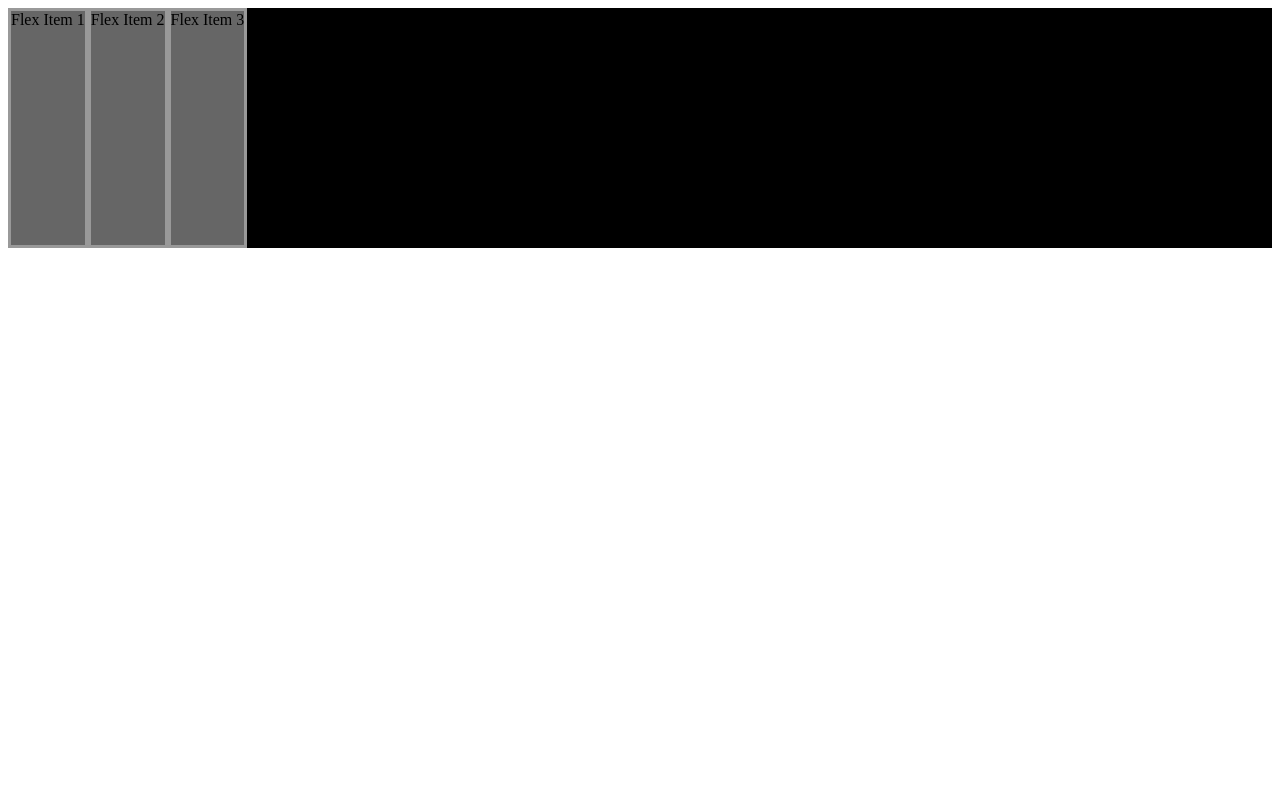
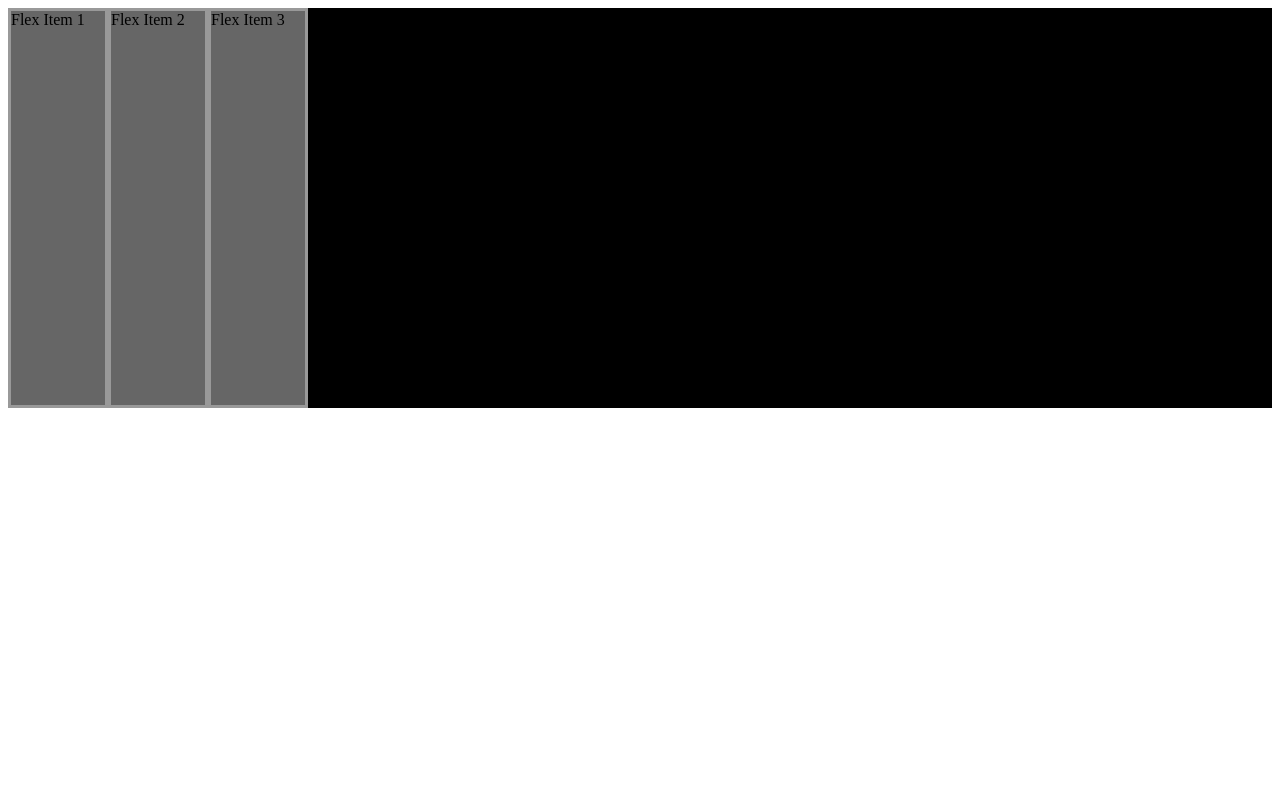
Before and after one commit to JoelSilvi/Css-flexbox, a plain HTML site: page index.html in a window 1280 px wide. Shown: the top 785 px of the page. Drawn offline with Linux system fonts and the light colour scheme.

Commit message:
flex-basis shorthand flex

```diff
--- a/index.html
+++ b/index.html
@@ -15,7 +15,7 @@
 
     .container {
       background-color: black;
-      height: 30vh;
+      height: 400px;
       width: 100%;
 
       /* caja flexible de línea */
@@ -44,16 +44,22 @@
 
     .item {
       border: medium solid #999;
+      /* width: 100px; */
+      /* height: 20%; */
+      /* width: 20%; */
       background-color: #666;
-      /* width: 100px; */
-      /* width: 20%; */
       flex-grow: 0;
       /*valor por defecto es 0, cuando la caja flexbox tenga espacio sobrante, es la habilidad de crecer, no se aceptan negativos*/
       flex-shrink: 1;
       /* valor por defecto es 1, cuando la caja flexbox no tenga espacio sobrante, es la habilidad de encogerse, no se aceptan valores negativos */
       flex-basis: auto;
+      flex-basis: 100px;
+      /* Es el tamaño del elemento hijo dentro de la línea de la caja flexbox,
+       Si la caja flexbox tiene dirección de fila, flex-basis representa el width,
+       Si la caja flexbox tiene dirección de columna, flex-basis representa el height  */
       /* valor por defecto es auto */
-      /* height: 20%; */
+      flex: 0 1 100px;
+      /* Es un shorthand de las propiedades flex-grow flex-shrink y flex-basis, en ese orden */
     }
 
     .item:nth-child(2) {
```
